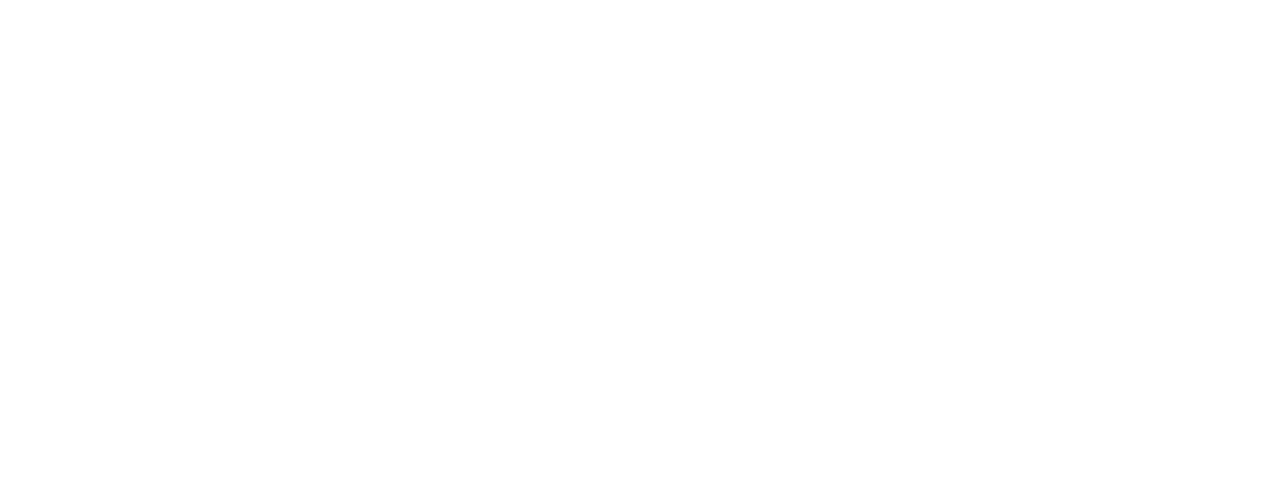
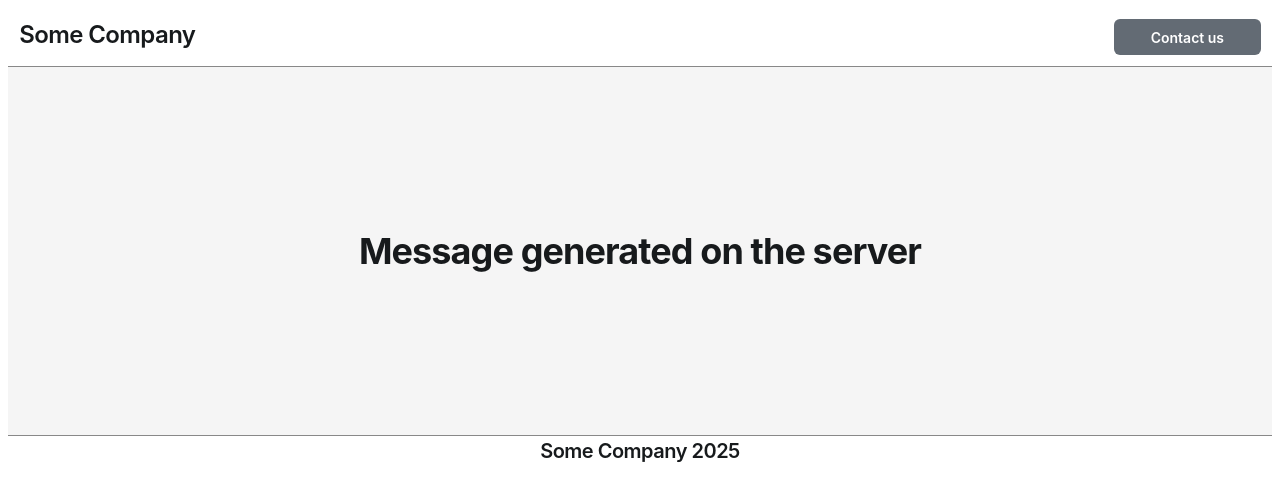
Before and after one commit to UGamerZ/cadEx, a React (Vite) app: page /contact-us/success in a window 1280 px wide. Before the commit this address had no page. Shown: the top 500 px of the page. Built offline with nearby package versions, Linux system fonts and the light colour scheme.

Commit message:
added success page, edit form action function

```diff
--- a/src/Routes.tsx
+++ b/src/Routes.tsx
@@ -2,13 +2,18 @@
 import ContactUs from "./pages/ContactUs.tsx";
 import Index from "./pages/Index.tsx";
 import Layout from "./components/Layout.tsx";
+import ContactSuccess from "./pages/ContactUs/ContactSuccess.tsx";
+import ContactUsForm from "./pages/ContactUs/ContactUsForm.tsx";
 
 const RouterRoutes = () => {
   return (
     <Routes>
       <Route path="/" element={<Layout />}>
-        <Route index element={<Index />} />
-        <Route path="contact-us" element={<ContactUs />} />
+        <Route path="/" element={<Index />} />
+        <Route path="contact-us" element={<ContactUs />}>
+          <Route index element={<ContactUsForm />} />
+          <Route path="success" element={<ContactSuccess />} />
+        </Route>
       </Route>
     </Routes>
   );
--- a/src/pages/ContactUs.tsx
+++ b/src/pages/ContactUs.tsx
@@ -1,12 +1,10 @@
-import { Typography } from "@mui/joy";
 import { FormWrapper } from "../styles/style.ts";
-import ContactUsForm from "./ContactUs/ContactUsForm.tsx";
+import { Outlet } from "react-router";
 
 const ContactUs = () => {
   return (
     <FormWrapper>
-      <Typography level="h1">Only CTA on the page</Typography>
-      <ContactUsForm />
+      <Outlet />
     </FormWrapper>
   );
 };
--- /dev/null
+++ b/src/pages/ContactUs/ContactSuccess.tsx
@@ -0,0 +1,12 @@
+import { FormWrapper } from "../../styles/style.ts";
+import { Typography } from "@mui/joy";
+
+const ContactSuccess = () => {
+  return (
+    <FormWrapper>
+      <Typography level="h1">Message generated on the server</Typography>
+    </FormWrapper>
+  );
+};
+
+export default ContactSuccess;
--- a/src/pages/ContactUs/ContactUsForm.tsx
+++ b/src/pages/ContactUs/ContactUsForm.tsx
@@ -1,13 +1,21 @@
-import { Button, Card, FormLabel, Input, Textarea } from "@mui/joy";
-import { sendContactAction } from "./sendContactActions.ts";
+import { Button, Card, FormLabel, Input, Textarea, Typography } from "@mui/joy";
+import { Data, setData } from "./sendContactActions.ts";
 import { ContactForm } from "../../styles/style.ts";
+import { useNavigate } from "react-router";
 
-const contactUsForm = () => {
+const ContactUsForm = () => {
+  const navigate = useNavigate();
+
   return (
+    <>
+      <Typography level="h1">Only CTA on the page</Typography>
       <Card>
         <ContactForm
           id="contact-form"
-        action={() => console.log(sendContactAction())}
+          action={() => {
+            setData().then(() => console.log(Data));
+            navigate("success");
+          }}
         >
           <FormLabel>Name</FormLabel>
           <Input type="text" name="name" required={true} />
@@ -20,7 +28,8 @@
           </Button>
         </ContactForm>
       </Card>
+    </>
   );
 };
 
-export default contactUsForm;
+export default ContactUsForm;
--- a/src/pages/ContactUs/sendContactActions.ts
+++ b/src/pages/ContactUs/sendContactActions.ts
@@ -1,6 +1,8 @@
 import axios from "axios";
 
-export const sendContactAction = async () => {
+export let Data = undefined;
+
+const sendContactAction = async () => {
   const response = await axios.post(
     "https://cadexhir.netlify.app/.netlify/functions/contact",
     document.querySelector("#contact-form"),
@@ -12,3 +14,7 @@
   );
   return response.data;
 };
+
+export const setData = async () => {
+  Data = await sendContactAction();
+};
```
Lines whose indentation alone changed are shown as unchanged.
